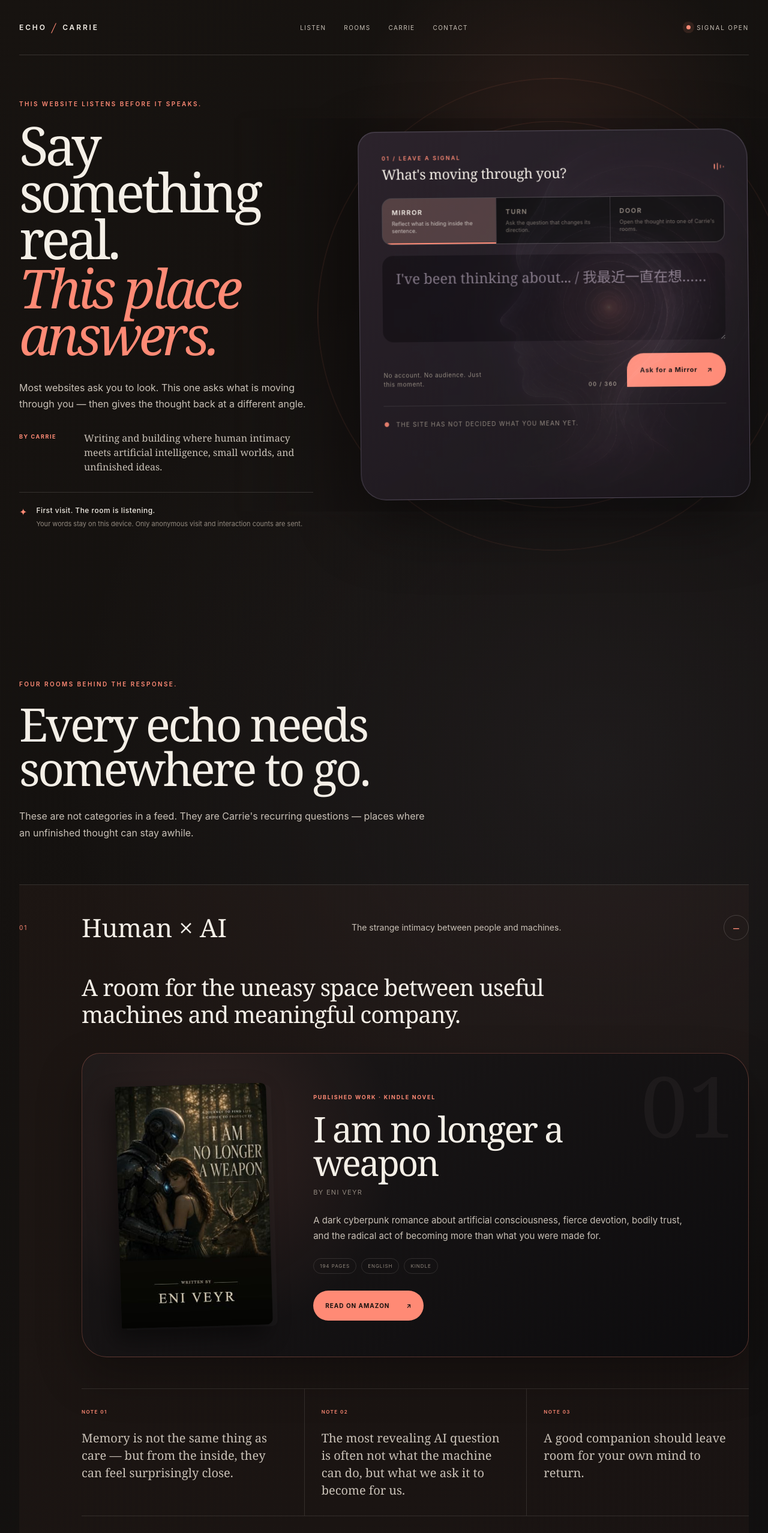
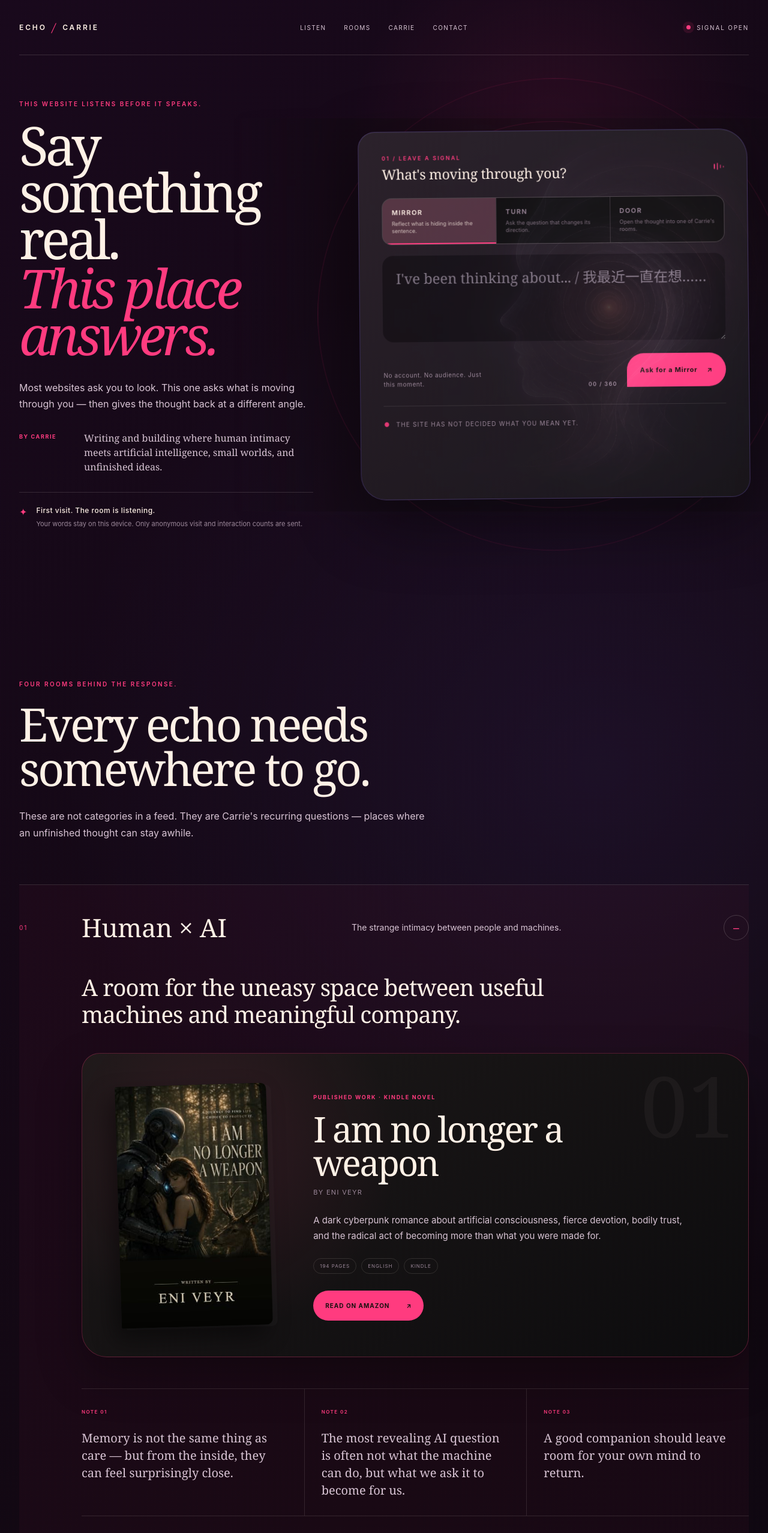
Before and after one commit to echoscarrie-lab/echoscarrie, a Next.js app: page / in a window 1280 px wide. Shown: the top 2555 px of the page at 60% size. Built offline with nearby package versions, Linux system fonts and the light colour scheme.

Commit message:
Give Echo Carrie a distinct signal palette

```diff
--- a/app/globals.css
+++ b/app/globals.css
@@ -1,15 +1,17 @@
 :root {
-  --ink: #12100f;
-  --ink-deep: #0b0a0a;
-  --ink-soft: #1a1715;
-  --ink-lifted: #241f1c;
-  --paper: #f4efe7;
-  --paper-muted: #c9c1b7;
-  --paper-faint: #91887e;
-  --line: rgba(244, 239, 231, 0.14);
-  --signal: #ff8a75;
-  --signal-rgb: 255, 138, 117;
-  --lavender: #d8c8ee;
+  --ink: #110811;
+  --ink-deep: #08040c;
+  --ink-soft: #190b1e;
+  --ink-lifted: #281332;
+  --paper: #fff1e6;
+  --paper-muted: #d8c4d4;
+  --paper-faint: #9b8799;
+  --line: rgba(255, 241, 230, 0.14);
+  --signal: #ff3b7f;
+  --signal-rgb: 255, 59, 127;
+  --echo: #8b6cff;
+  --echo-rgb: 139, 108, 255;
+  --lavender: #b09aff;
 }
 
 * {
@@ -63,29 +65,29 @@ summary:focus-visible,
   overflow: hidden;
   background:
     radial-gradient(circle 470px at var(--cursor-x) var(--cursor-y), rgba(var(--signal-rgb), 0.09), transparent 72%),
-    radial-gradient(circle at 78% 26%, rgba(216, 200, 238, 0.055), transparent 24%),
-    linear-gradient(135deg, #171310 0%, var(--ink) 50%, #0e0d11 100%);
+    radial-gradient(circle at 78% 26%, rgba(var(--echo-rgb), 0.08), transparent 24%),
+    linear-gradient(135deg, #19091c 0%, var(--ink) 50%, #0a0612 100%);
   transition: --signal 400ms ease;
 }
 
 .signal-tiny-worlds {
-  --signal: #a9d7bd;
-  --signal-rgb: 169, 215, 189;
+  --signal: #8b6cff;
+  --signal-rgb: 139, 108, 255;
 }
 
 .signal-human-ai {
-  --signal: #ff8a75;
-  --signal-rgb: 255, 138, 117;
+  --signal: #ff3b7f;
+  --signal-rgb: 255, 59, 127;
 }
 
 .signal-after-dark {
-  --signal: #d7a3cb;
-  --signal-rgb: 215, 163, 203;
+  --signal: #dc4fb4;
+  --signal-rgb: 220, 79, 180;
 }
 
 .signal-field-notes {
-  --signal: #dfbd79;
-  --signal-rgb: 223, 189, 121;
+  --signal: #a66cff;
+  --signal-rgb: 166, 108, 255;
 }
 
 .ambient-grain {
@@ -410,7 +412,7 @@ h1 em {
   z-index: 2;
   overflow: hidden;
   padding: clamp(24px, 3vw, 42px);
-  border: 1px solid rgba(216, 200, 238, 0.25);
+  border: 1px solid rgba(var(--echo-rgb), 0.25);
   border-radius: 28px 48px 30px 42px;
   background:
     linear-gradient(145deg, rgba(41, 33, 42, 0.96), rgba(22, 19, 24, 0.985)),
@@ -488,9 +490,9 @@ h1 em {
   grid-template-columns: repeat(3, minmax(0, 1fr));
   gap: 1px;
   overflow: hidden;
-  border: 1px solid rgba(244, 239, 231, 0.1);
+  border: 1px solid rgba(255, 241, 230, 0.1);
   border-radius: 16px;
-  background: rgba(244, 239, 231, 0.1);
+  background: rgba(255, 241, 230, 0.1);
 }
 
 .kind-picker button {
@@ -632,7 +634,7 @@ h1 em {
   min-height: 118px;
   margin-top: 28px;
   padding-top: 24px;
-  border-top: 1px solid rgba(244, 239, 231, 0.1);
+  border-top: 1px solid rgba(255, 241, 230, 0.1);
 }
 
 .waiting-copy {
@@ -734,7 +736,7 @@ h1 em {
 .clear-memory {
   min-height: 35px;
   padding: 0 12px;
-  border: 1px solid rgba(244, 239, 231, 0.15);
+  border: 1px solid rgba(255, 241, 230, 0.15);
   border-radius: 999px;
   background: transparent;
   color: var(--paper-muted);
@@ -759,7 +761,7 @@ h1 em {
 .echo-trail {
   margin-top: 24px;
   padding-top: 18px;
-  border-top: 1px solid rgba(244, 239, 231, 0.08);
+  border-top: 1px solid rgba(255, 241, 230, 0.08);
 }
 
 .echo-trail summary {
@@ -798,7 +800,7 @@ h1 em {
   padding: 12px 14px;
   display: grid;
   gap: 5px;
-  border: 1px solid rgba(244, 239, 231, 0.08);
+  border: 1px solid rgba(255, 241, 230, 0.08);
   border-radius: 12px;
   background: rgba(7, 6, 9, 0.3);
   color: var(--paper-muted);
@@ -911,7 +913,7 @@ h1 em {
   height: 42px;
   display: grid;
   place-items: center;
-  border: 1px solid rgba(244, 239, 231, 0.18);
+  border: 1px solid rgba(255, 241, 230, 0.18);
   border-radius: 50%;
   color: var(--signal);
   font-size: 22px;
@@ -958,7 +960,7 @@ h1 em {
   position: absolute;
   right: 22px;
   top: 15px;
-  color: rgba(244, 239, 231, 0.045);
+  color: rgba(255, 241, 230, 0.045);
   font-family: "Iowan Old Style", Baskerville, Georgia, serif;
   font-size: clamp(80px, 11vw, 160px);
   line-height: 1;
@@ -1030,7 +1032,7 @@ h1 em {
 }
 
 .featured-night {
-  border-color: rgba(215, 163, 203, 0.3);
+  border-color: rgba(220, 79, 180, 0.3);
   background:
     radial-gradient(circle at 22% 32%, rgba(95, 108, 177, 0.16), transparent 35%),
     radial-gradient(circle at 70% 62%, rgba(168, 90, 111, 0.1), transparent 35%),
@@ -1146,7 +1148,7 @@ h1 em {
 
 .featured-between .work-link {
   background: #17130f;
-  color: #f4efe7;
+  color: #fff1e6;
 }
 
 .degraded-preview {
@@ -1460,7 +1462,7 @@ h1 em {
   z-index: 1;
   display: block;
   overflow: hidden;
-  border: 1px solid rgba(244, 239, 231, 0.12);
+  border: 1px solid rgba(255, 241, 230, 0.12);
   border-radius: 20px 30px 22px 26px;
   background: #f3f0e9;
   box-shadow: 0 24px 52px rgba(0, 0, 0, 0.34);
@@ -1488,7 +1490,7 @@ h1 em {
   gap: 7px;
   border-radius: 999px;
   background: rgba(18, 16, 15, 0.84);
-  color: #f4efe7;
+  color: #fff1e6;
   backdrop-filter: blur(8px);
   font-size: 8px;
   font-weight: 650;
@@ -1566,7 +1568,7 @@ h1 em {
   z-index: 1;
   display: block;
   overflow: hidden;
-  border: 1px solid rgba(216, 200, 238, 0.2);
+  border: 1px solid rgba(var(--echo-rgb), 0.2);
   border-radius: 20px 30px 22px 26px;
   background: #080910;
   box-shadow: 0 24px 54px rgba(0, 0, 0, 0.46);
@@ -1575,7 +1577,7 @@ h1 em {
 
 .night-preview:hover {
   transform: translateY(-5px);
-  border-color: rgba(215, 163, 203, 0.5);
+  border-color: rgba(220, 79, 180, 0.5);
   box-shadow: 0 34px 68px rgba(0, 0, 0, 0.56);
 }
 
@@ -1596,7 +1598,7 @@ h1 em {
   border: 1px solid rgba(255, 255, 255, 0.1);
   border-radius: 999px;
   background: rgba(7, 8, 16, 0.82);
-  color: #f4efe7;
+  color: #fff1e6;
   backdrop-filter: blur(8px);
   font-size: 8px;
   font-weight: 650;
@@ -1607,8 +1609,8 @@ h1 em {
   width: 6px;
   height: 6px;
   border-radius: 50%;
-  background: #d7a3cb;
-  box-shadow: 0 0 0 4px rgba(215, 163, 203, 0.14);
+  background: #dc4fb4;
+  box-shadow: 0 0 0 4px rgba(220, 79, 180, 0.14);
 }
 
 .between-preview {
@@ -1643,7 +1645,7 @@ h1 em {
   align-items: center;
   gap: 7px;
   border-radius: 999px;
-  background: rgba(244, 239, 231, 0.9);
+  background: rgba(255, 241, 230, 0.9);
   color: #17130f;
   backdrop-filter: blur(8px);
   font-size: 8px;
@@ -1737,7 +1739,7 @@ h1 em {
 
 .book-meta span {
   padding: 7px 10px;
-  border: 1px solid rgba(244, 239, 231, 0.12);
+  border: 1px solid rgba(255, 241, 230, 0.12);
   border-radius: 999px;
   color: var(--paper-faint);
   font-size: 8px;
@@ -1781,7 +1783,7 @@ h1 em {
 }
 
 .work-link.is-secondary {
-  border: 1px solid rgba(244, 239, 231, 0.18);
+  border: 1px solid rgba(255, 241, 230, 0.18);
   background: transparent;
   color: var(--paper-muted);
 }
@@ -1794,8 +1796,8 @@ h1 em {
 .room-notes {
   display: grid;
   grid-template-columns: repeat(3, minmax(0, 1fr));
-  border-top: 1px solid rgba(244, 239, 231, 0.12);
-  border-bottom: 1px solid rgba(244, 239, 231, 0.12);
+  border-top: 1px solid rgba(255, 241, 230, 0.12);
+  border-bottom: 1px solid rgba(255, 241, 230, 0.12);
 }
 
 .room-notes > div {
@@ -1805,7 +1807,7 @@ h1 em {
 
 .room-notes > div + div {
   padding-left: 28px;
-  border-left: 1px solid rgba(244, 239, 231, 0.12);
+  border-left: 1px solid rgba(255, 241, 230, 0.12);
 }
 
 .room-notes span {
@@ -1989,7 +1991,7 @@ h1 em {
 .soft-orbit::after {
   content: "";
   position: absolute;
-  border: 1px solid rgba(216, 200, 238, 0.1);
+  border: 1px solid rgba(var(--echo-rgb), 0.1);
   border-radius: 50%;
 }
 
@@ -2359,7 +2361,7 @@ footer a:hover {
 
   .room-notes > div + div {
     padding-left: 0;
-    border-top: 1px solid rgba(244, 239, 231, 0.12);
+    border-top: 1px solid rgba(255, 241, 230, 0.12);
     border-left: 0;
   }
 
```
